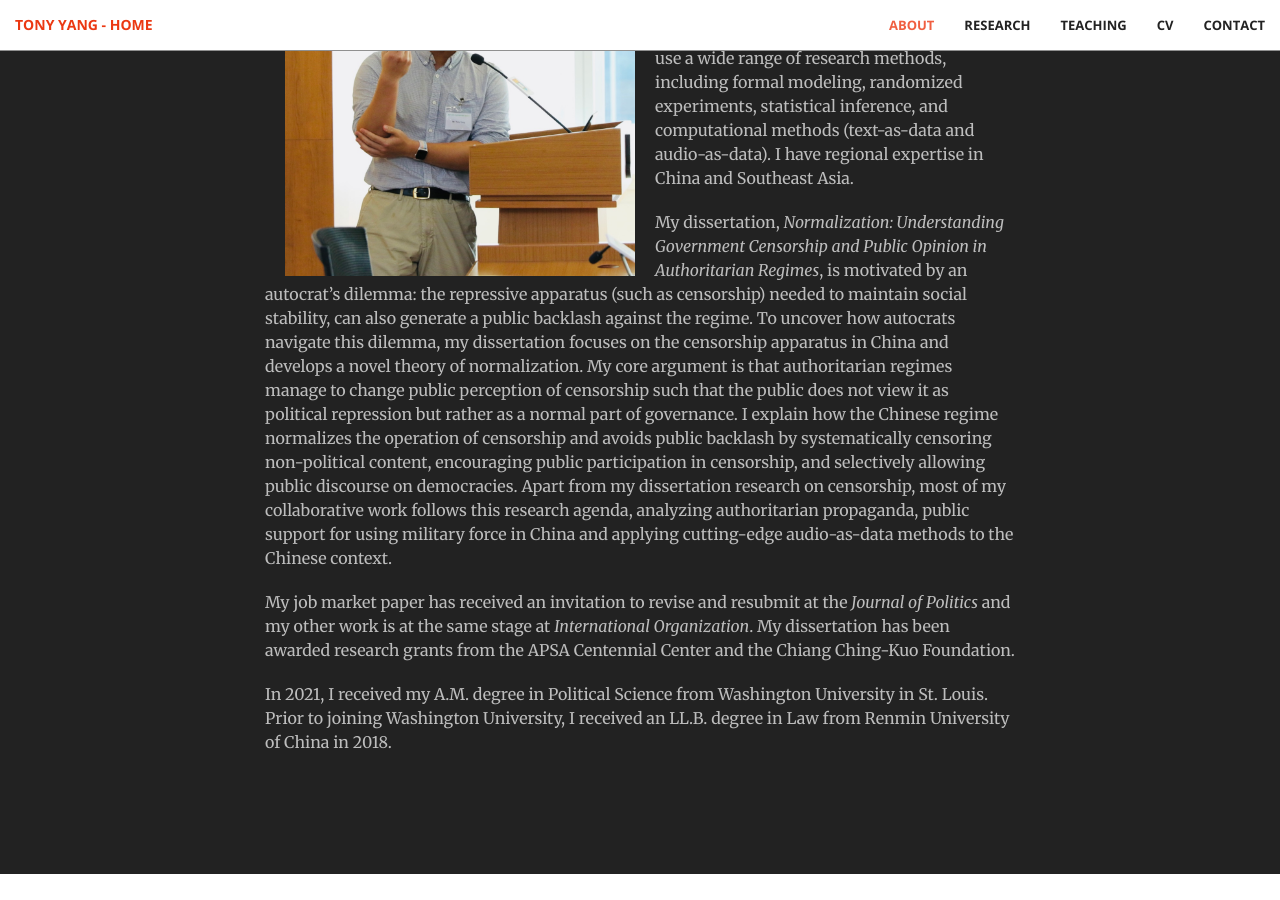
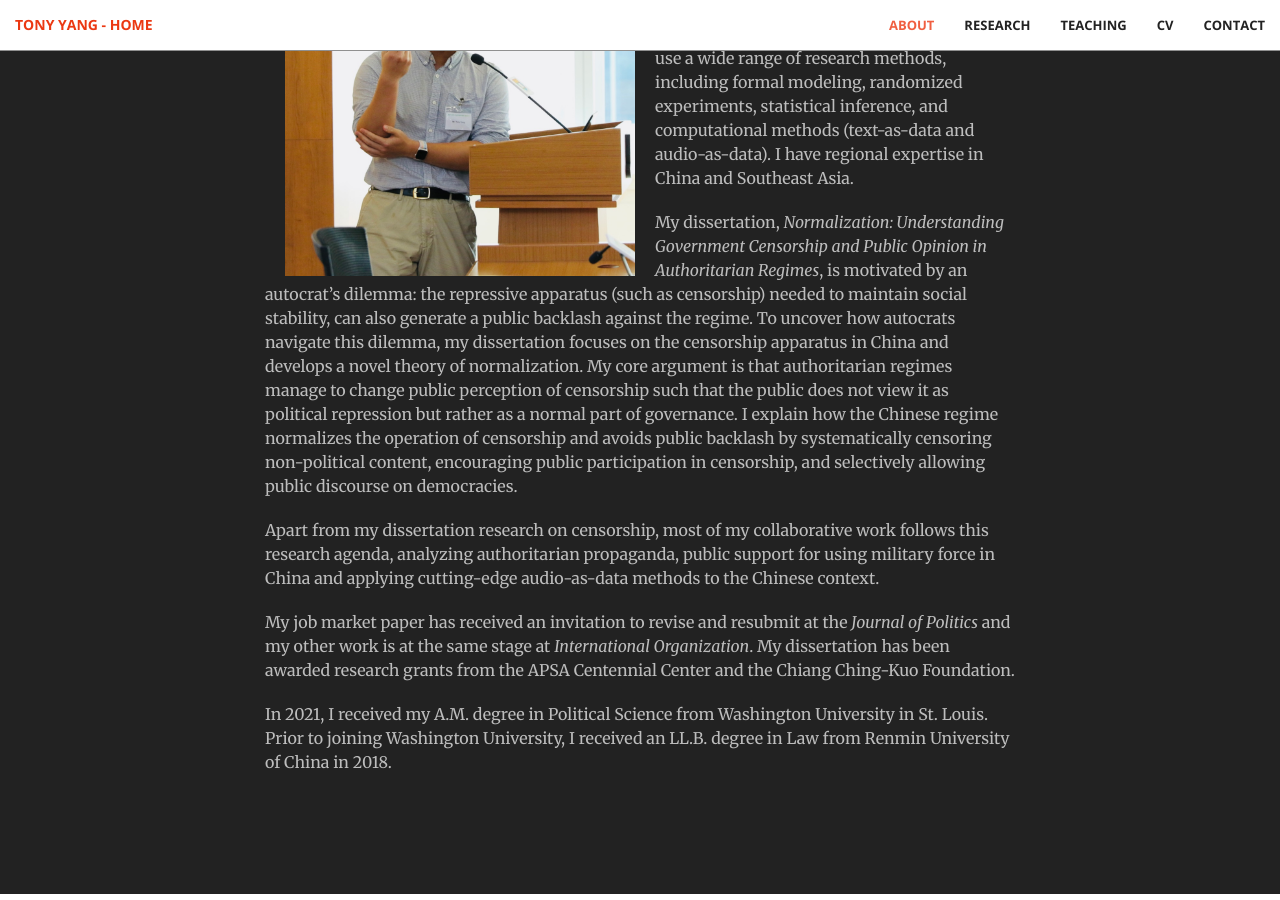
Before and after one commit to tonyhsfz/website, a Jekyll site: the page built from index.html, in a window 1280 px wide and 900 px high, scrolled down 1150 px. Built offline with Jekyll 4.4.1, drawn with Linux system fonts in a browser that asks for light colours.

Commit message:
Update Bio.html

```diff
--- a/_includes/Bio.html
+++ b/_includes/Bio.html
@@ -14,8 +14,8 @@
                     is motivated by an autocrat’s dilemma: the repressive apparatus (such as censorship) needed to maintain social stability, can also generate a public backlash against the regime.
                     To uncover how autocrats navigate this dilemma, my dissertation focuses on the censorship apparatus in China and develops a novel theory of normalization.
                     My core argument is that authoritarian regimes manage to change public perception of censorship such that the public does not view it as political repression but rather as a normal part of governance.
-                    I explain how the Chinese regime normalizes the operation of censorship and avoids public backlash by systematically censoring non-political content, encouraging public participation in censorship, and selectively allowing public discourse on democracies.
-                    Apart from my dissertation research on censorship, most of my collaborative work follows this research agenda, analyzing authoritarian propaganda, public support for using military force in China and applying cutting-edge audio-as-data methods to the Chinese context.</p>
+                    I explain how the Chinese regime normalizes the operation of censorship and avoids public backlash by systematically censoring non-political content, encouraging public participation in censorship, and selectively allowing public discourse on democracies.</p>
+                 <p class="text-faded">Apart from my dissertation research on censorship, most of my collaborative work follows this research agenda, analyzing authoritarian propaganda, public support for using military force in China and applying cutting-edge audio-as-data methods to the Chinese context.</p>
                  <p class="text-faded">My job market paper has received an invitation to revise and resubmit at the <i>Journal of Politics</i> and my other work is at the same stage at <i>International Organization</i>.
                      My dissertation has been awarded research grants from the APSA Centennial Center and the Chiang Ching-Kuo Foundation.</p>
                 <p class="text-faded">In 2021, I received my A.M. degree in Political Science from Washington University in St. Louis. Prior to joining Washington University, I received an LL.B. degree in Law from Renmin University of China in 2018.</p>
```
